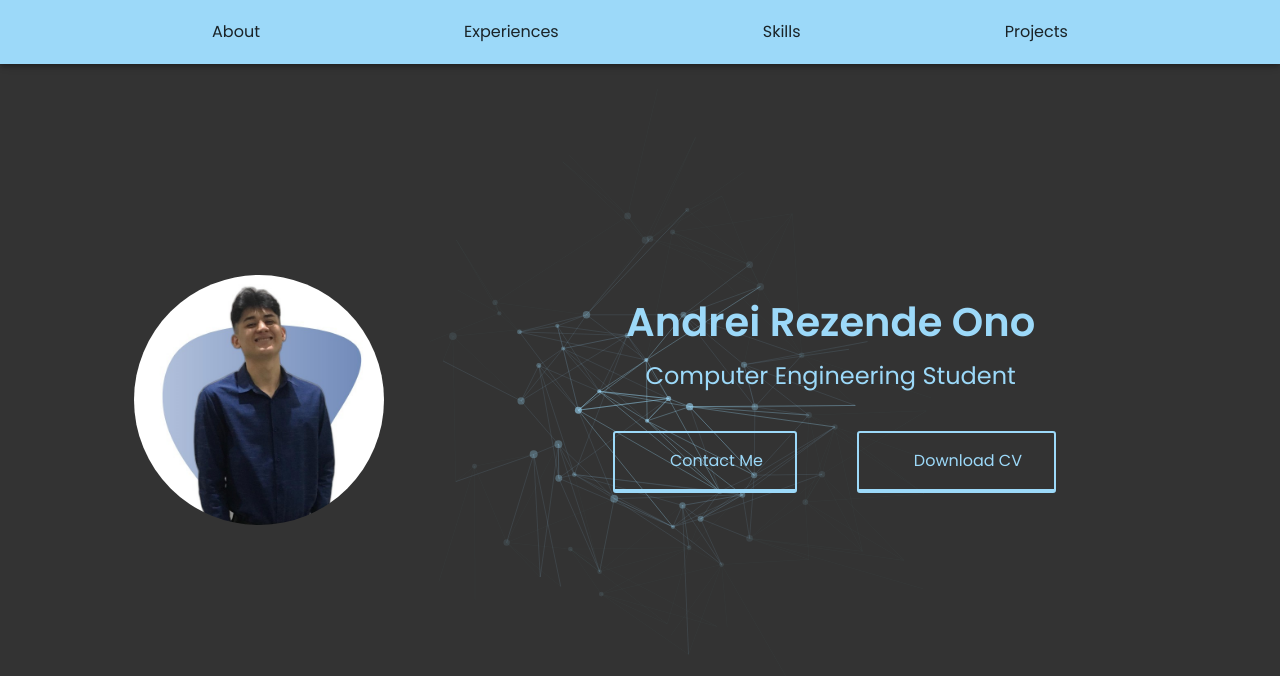
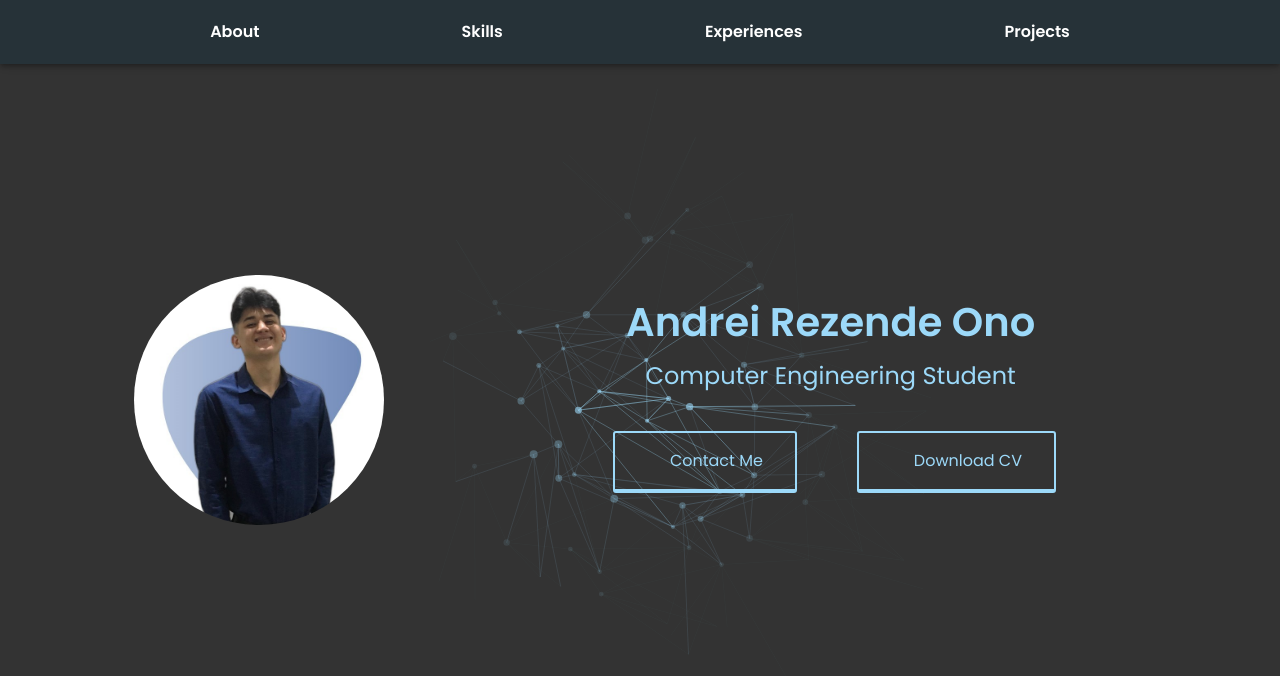
Before and after one commit to AndreiRezende/portfolio, a React (Vite) app: page / in a window 1280 px wide. Shown: the top 676 px of the page. Built offline with nearby package versions, Linux system fonts and the light colour scheme; some icons are missing.

Commit message:
minor navbar adjustments

```diff
--- a/src/components/NavBar/NavBart.tsx
+++ b/src/components/NavBar/NavBart.tsx
@@ -1,26 +1,35 @@
-import { AppBar, MenuItem, styled, Toolbar } from "@mui/material"
+import { AppBar, MenuItem, styled, Toolbar } from "@mui/material";
+
+const StyledMenuItem = styled(MenuItem)(({ theme }) => ({
+    fontWeight: "600",
+  '&:hover': {
+    backgroundColor: theme.palette.secondary.main,
+    borderRadius: '4px',
+    transition: 'background-color 0.3s ease',
+    transform: 'scale(1.05)',
+    boxShadow: '0 2px 4px rgba(0,0,0,0.1)',
+    color: theme.palette.primary.dark
+  }
+}));
 
 const NavBar = () => {
-
-    const StyledToolbar = styled(Toolbar) (({ theme }) => ({
+  const StyledToolbar = styled(Toolbar)(({ theme }) => ({
     display: "flex",
     justifyContent: "space-evenly",
-        color: theme.palette.primary.dark,
-        background: theme.palette.secondary.main
-    }))
+    color: theme.palette.primary.contrastText,
+    background: theme.palette.primary.main
+  }));
 
   return (
-        <>
     <AppBar position="absolute">
       <StyledToolbar>
-                    <MenuItem>About</MenuItem>
-                    <MenuItem>Experiences</MenuItem>
-                    <MenuItem>Skills</MenuItem>
-                    <MenuItem>Projects</MenuItem>
+        <StyledMenuItem>About</StyledMenuItem>
+        <StyledMenuItem>Skills</StyledMenuItem>
+        <StyledMenuItem>Experiences</StyledMenuItem>
+        <StyledMenuItem>Projects</StyledMenuItem>
       </StyledToolbar>
     </AppBar>
-        </>
-    )
-}
+  );
+};
 
-export default NavBar
+export default NavBar;
```
Lines whose indentation alone changed are shown as unchanged.
